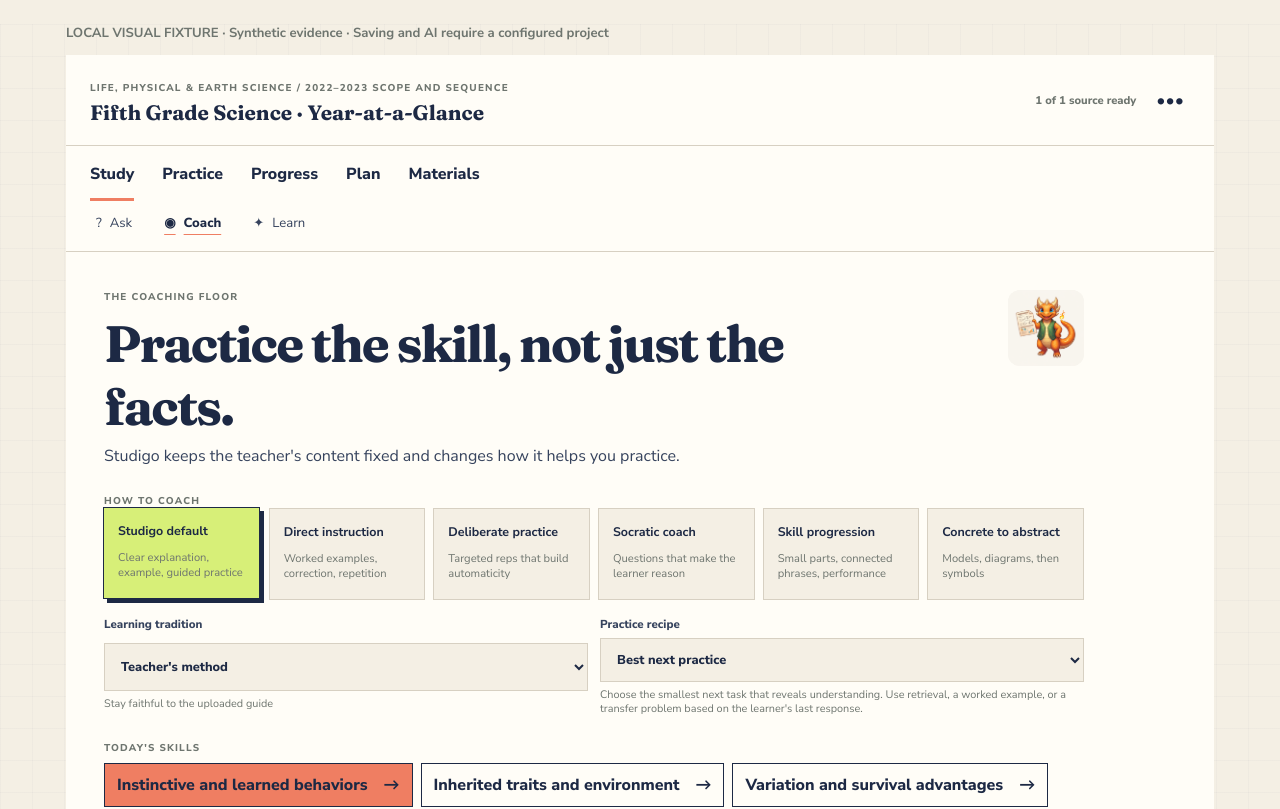
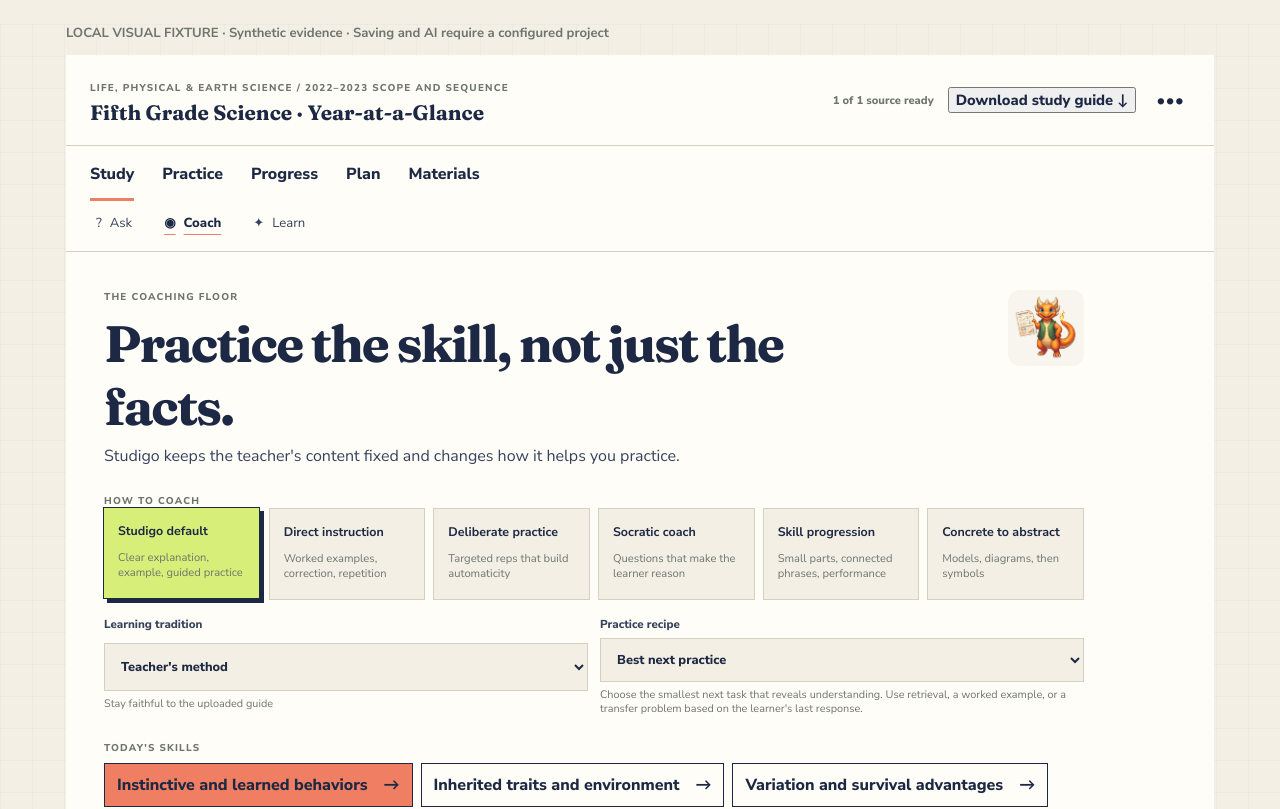
Before and after one commit to WGLewis0721/Studigo-ai, a Next.js app in the folder apps/web/: page /dev/study in a window 1280 px wide. Shown: the top 809 px of the page. Built offline with nearby package versions, Linux system fonts and the light colour scheme.

Commit message:
feat: expose one-click study guide download

```diff
--- a/apps/web/components/room/workspace.tsx
+++ b/apps/web/components/room/workspace.tsx
@@ -16,6 +16,7 @@
 import { StudyPlanPanel } from "./study-plan-panel";
 import { rankWeakAreas, summarizeCalibration, buildStudyPlan, type PracticeEvidence, type PlanEvent, type StudyAction } from "@/lib/study-planning";
 import { RoomSettings } from "./room-settings";
+import { StudyGuideDownloadButton } from "./study-guide-download-button";
 
 const MODES = [
   { id: "materials", icon: "◫", name: "Materials", copy: "Everything this room knows." },
@@ -97,6 +98,7 @@
             {readyDocuments.length} of {documents.length}{" "}
             {documents.length === 1 ? "source" : "sources"} ready
           </span>
+          <StudyGuideDownloadButton roomId={room.id} />
           <button
             className="iconButton"
             type="button"
```
